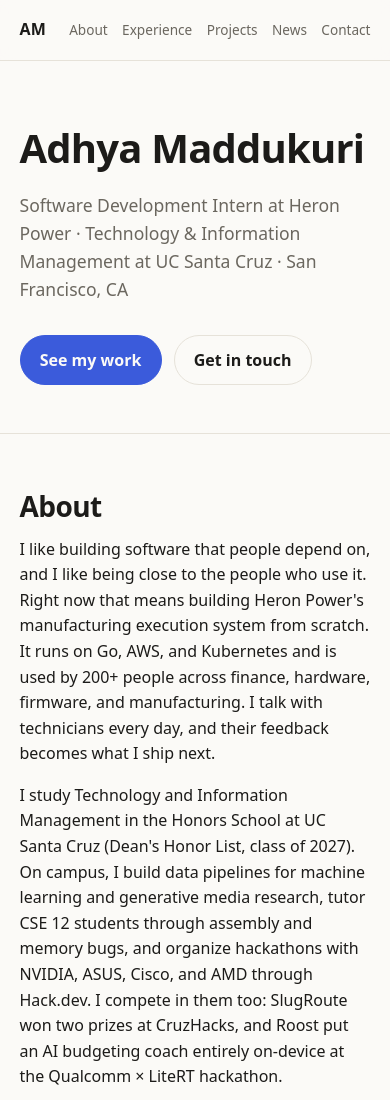
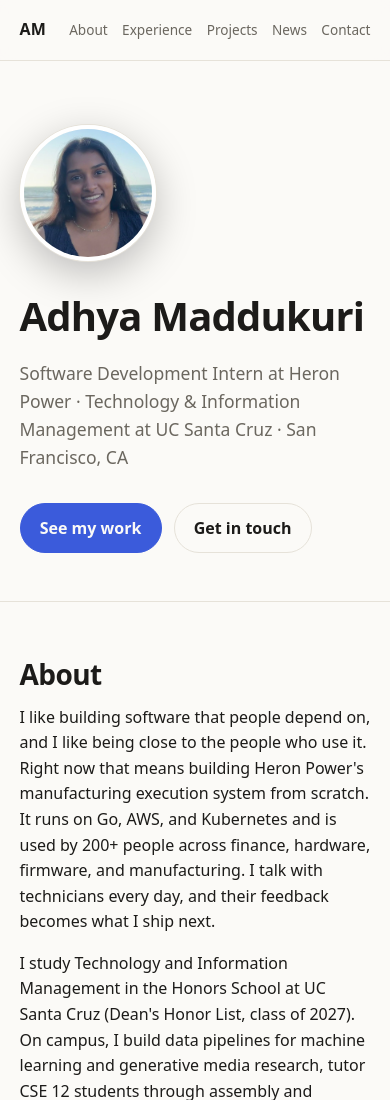
Before and after one commit to adhyamaddukuri/adhyamaddukuri.github.io, a plain HTML site: page index.html in a window 390 px wide. Shown: the top 1100 px of the page. Drawn offline with Linux system fonts and the light colour scheme.

Commit message:
Add portrait to hero
Co-Authored-By: Claude Opus 5.5 <noreply@anthropic.com>

```diff
--- a/index.html
+++ b/index.html
@@ -8,9 +8,10 @@
   <meta property="og:title" content="Adhya Maddukuri">
   <meta property="og:description" content="Software developer and UC Santa Cruz student. Experience, research, and projects.">
   <meta property="og:type" content="website">
+  <meta property="og:image" content="https://adhyamaddukuri.github.io/assets/me.jpg">
   <meta property="og:url" content="https://adhyamaddukuri.github.io/">
   <link rel="icon" href="favicon.svg" type="image/svg+xml">
-  <link rel="stylesheet" href="styles.css?v=14">
+  <link rel="stylesheet" href="styles.css?v=15">
 </head>
 <body>
   <a class="skip" href="#main">Skip to content</a>
@@ -32,12 +33,15 @@
 
   <main id="main">
     <section class="hero wrap" id="top">
-      <h1>Adhya Maddukuri</h1>
-      <p class="meta">Software Development Intern at Heron Power · Technology &amp; Information Management at UC Santa Cruz · San Francisco, CA</p>
-      <div class="cta">
-        <a class="btn primary" href="#experience">See my work</a>
-        <a class="btn" href="#contact">Get in touch</a>
+      <div class="hero-text">
+        <h1>Adhya Maddukuri</h1>
+        <p class="meta">Software Development Intern at Heron Power · Technology &amp; Information Management at UC Santa Cruz · San Francisco, CA</p>
+        <div class="cta">
+          <a class="btn primary" href="#experience">See my work</a>
+          <a class="btn" href="#contact">Get in touch</a>
+        </div>
       </div>
+      <img class="portrait" src="assets/me.jpg" alt="Portrait of Adhya Maddukuri at the beach" width="640" height="640">
     </section>
 
     <section class="wrap section" id="about">
--- a/styles.css
+++ b/styles.css
@@ -213,3 +213,14 @@ p { margin: 0 0 1em; }
 .press-thumb { aspect-ratio: 3 / 2; }
 .press-thumb.full { aspect-ratio: 3 / 2; height: auto; flex: none; object-fit: cover; object-position: center 35%; }
 .press { align-items: stretch; }
+
+/* Hero with portrait */
+.hero { display: grid; grid-template-columns: minmax(0, 1fr) auto; align-items: center; gap: 2rem 4rem; }
+.portrait {
+  width: clamp(9rem, 22vw, 17rem); aspect-ratio: 1; height: auto; object-fit: cover; border-radius: 50%;
+  border: 4px solid var(--surface); box-shadow: 0 0 0 1px var(--line), 0 12px 40px rgb(0 0 0 / .25);
+}
+@media (max-width: 44rem) {
+  .hero { grid-template-columns: 1fr; }
+  .portrait { order: -1; width: 8.5rem; }
+}
```
Also changed, not shown: assets/me.jpg (added).
